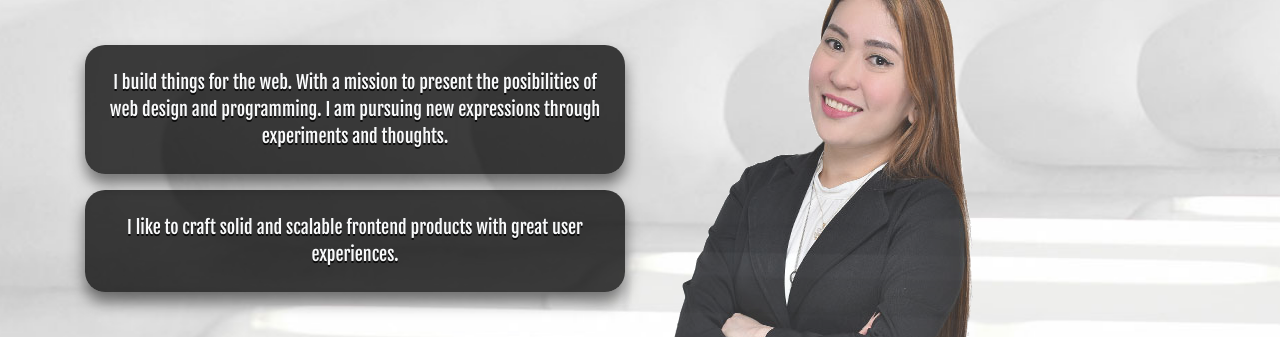
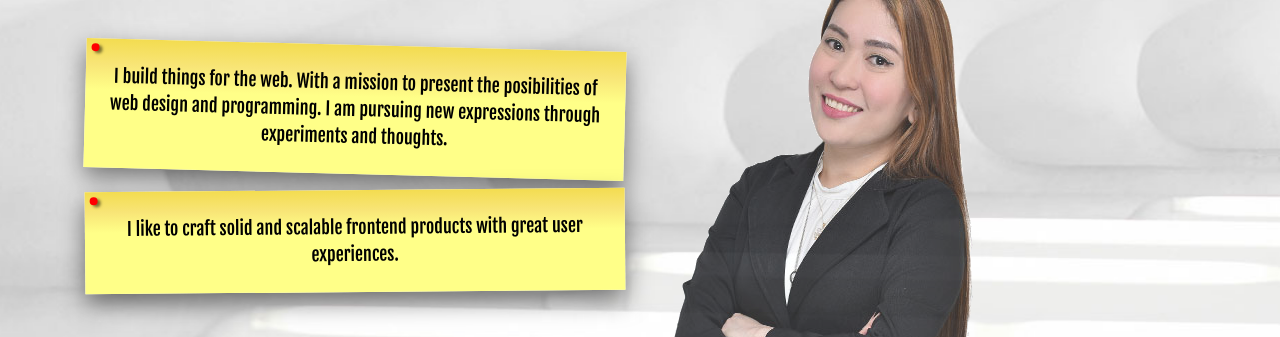
Before and after one commit to RubyRubz/webportfolio, a plain HTML site: page index.html in a window 1280 px wide. Shown: the part 267-604 px from the top of the page. Drawn offline with nearby package versions, Linux system fonts and the light colour scheme.

Commit message:
added linear gradient bg/sticky note design

```diff
--- a/index.css
+++ b/index.css
@@ -131,6 +131,37 @@ h2 {
 	text-shadow: 0 2px 0 rgba(0, 0, 0, 0.8);
 }
 
+/*made my own color bg gradient using https://cssgradient.io/*/
+.sticky_bg {
+	background-color: #fff;
+	background-image: linear-gradient(#f3dc50, #f8e577, #ffff88, #ffff88, #ffff88, #ffff88);
+	border: none !important;
+	box-shadow: 0 10px 25px rgba(0, 0, 0, 0.50);
+	color: #000 !important;
+	position: relative;
+}
+
+.sticky_bg:nth-child(1) {
+	transform: rotate(1.5deg);
+}
+.sticky_bg:nth-child(2) {
+	transform: rotate(-0.5deg);
+}
+
+/*added red pin on the sticky notes using psuedo element*/
+.sticky_bg::before {
+	content: "";
+	background: #ff0000;
+	display: block;
+	width: 8px;
+	height: 8px;
+	border-radius: 100%;
+	position: absolute;
+	top: 5px;
+	left: 5px;
+	box-shadow: 3px 2px 3px rgba(0, 0, 0, 0.5);
+}
+
 .carousel-indicators {
 	background: rgba(99, 82, 71, 0.8);
 	width: 100%;
@@ -208,6 +239,8 @@ h2 {
   	animation-iteration-count: infinite;
 }
 
+
+/*moving bg texture*/
 @keyframes animatedBackground {
   0% {
     background-size: 100% 100%;
@@ -374,37 +407,37 @@ h2 {
 #section_projects.active #sk1 {
 	animation-name: lightSpeedInLeft;
   	animation-duration: 1s;
-  	animation-iteration-count: 2;
+  	animation-iteration-count: 1;
 }
 
 #section_projects.active #sk2 {
 	animation-name: jackInTheBox;
   	animation-duration: 1s;
-  	animation-iteration-count: 2;
+  	animation-iteration-count: 1;
 }
 
 #section_projects.active #sk3 {
 	animation-name: lightSpeedInRight;
   	animation-duration: 1s;
-  	animation-iteration-count: 2;
+  	animation-iteration-count: 1;
 }
 
 #section_projects.active #sk4 {
 	animation-name: lightSpeedInLeft;
   	animation-duration: 1s;
-  	animation-iteration-count: 2;
+  	animation-iteration-count: 1;
 }
 
 #section_projects.active #sk5 {
 	animation-name: jackInTheBox;
   	animation-duration: 1s;
-  	animation-iteration-count: 2;
+  	animation-iteration-count: 1;
 }
 
 #section_projects.active #sk6 {
 	animation-name: lightSpeedInRight;
   	animation-duration: 1s;
-  	animation-iteration-count: 2;
+  	animation-iteration-count: 1;
 }
 
 
--- a/index.html
+++ b/index.html
@@ -44,8 +44,8 @@
                         <h4 class="text-center mt-3 mb-5">Full-Stack Web Developer</h4>
                         <div class="row">
                             <div class="col-12 col-md-6">
-                                <p id="q1"  class="trans_bg text-light p-4">I build things for the web. With a mission to present the posibilities of web design and programming. I am pursuing new expressions through experiments and thoughts.</p>
-                                <p id="q2" class="trans_bg text-light p-4">I like to craft solid and scalable frontend products with great user experiences.</p>
+                                <p id="q1"  class="sticky_bg text-light p-4">I build things for the web. With a mission to present the posibilities of web design and programming. I am pursuing new expressions through experiments and thoughts.</p>
+                                <p id="q2" class="sticky_bg text-light p-4">I like to craft solid and scalable frontend products with great user experiences.</p>
                                 <p id="q3" class="text-right mt-5"><a href="#" data-target="#portfolio_slider" data-slide-to="4" class=" projects btn btn-warning btn-lg">My Projects</a></p>
                             </div>
                         </div>
@@ -133,9 +133,9 @@
                 </div>
                 <div class="carousel-item" id="section_projects">
                     <h1 class="p-5">Projects</h1>
-                    <h2 class="p-3" id="qoute">"Working with my hands to make magic happen on the internet." </h2>
 
                     <div class="container">
+                        <h3 class="p-3 sticky_bg text-center mb-5" id="qoute">"Working with my hands to make magic happen on the internet." </h3>
                         <ul class="row mt-3 text-light text-center">
                             <li id="sk1" class="col-12 col-sm-6 col-md-4">
                                 <div class="trans_bg border border-dark p-3 mb-3 ml-1 mr-2">
```
